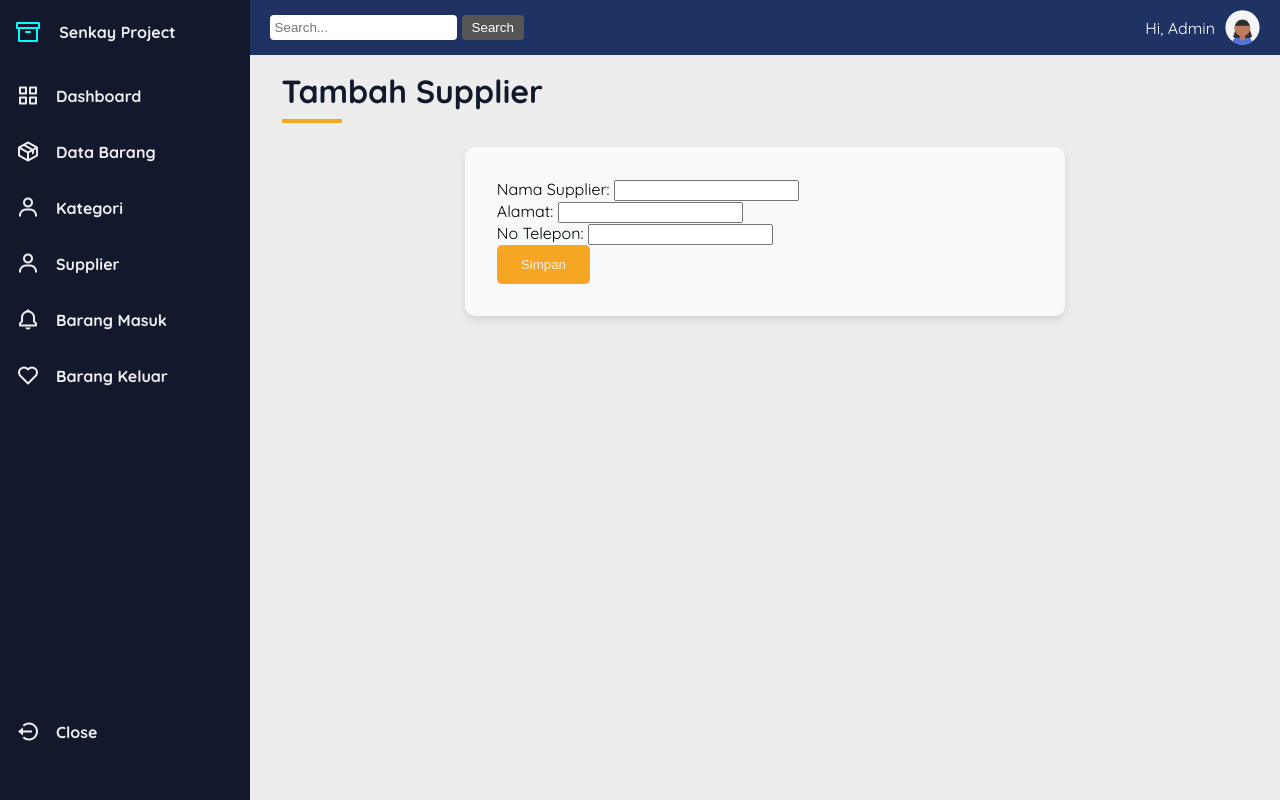
After one commit to bryynnds/Senkay-Project, a Flask app: page /tambah_supplier in a window 1280 px wide. The commit adds this page. Run offline with Flask 3, Linux system fonts and the light colour scheme.

Commit message:
Membuat logika tambah supplier berhasil

```diff
--- a/app/controller/SupplierController.py
+++ b/app/controller/SupplierController.py
@@ -1,6 +1,6 @@
 from app.model.supplier import supplier
 from app import db
-from flask import request, render_template, jsonify
+from flask import request, render_template, jsonify, redirect, url_for
 
 def index():
     try:
@@ -35,7 +35,7 @@ def save():
         Supplier = supplier(id_supplier=id_supplier, nama_supplier=nama_supplier, alamat_supplier=alamat_supplier, telepon_supplier=telepon_supplier)
         db.session.add(Supplier)
         db.session.commit()
-        return jsonify({'success': True, 'message': 'Data Berhasil Ditambah'}), 200
+        return redirect(url_for('supplier', success=True))
     except Exception as e:
         print(e)
         return jsonify({'error': str(e), 'message': "Gagal menyimpan data"}), 500
--- a/app/routes.py
+++ b/app/routes.py
@@ -30,6 +30,14 @@ def supplier():
         return SupplierController.index()
     else:
         return SupplierController.save()
+
+@app.route('/tambah_supplier')
+def tambah_supplier():
+    return render_template('tambah_supplier.html')
+
+@app.route('/simpan_supplier', methods=['POST'])
+def simpan_supplier():
+    return SupplierController.save()
 
 @app.route('/kategori', methods=['GET', 'POST'])
 def kategori():
--- /dev/null
+++ b/app/templates/tambah_supplier.html
@@ -0,0 +1,29 @@
+{% extends "base.html" %}
+
+{% block content %}
+<div class="header-bar">
+  <div class="judul">
+    <h1>Tambah Supplier</h1>
+  </div>
+</div>
+
+<form action="{{ url_for('simpan_supplier') }}" method="POST">
+  <div>
+    <label for="nama_supplier">Nama Supplier:</label>
+    <input type="text" id="nama_supplier" name="nama_supplier" required>
+  </div>
+
+  <div>
+    <label for="alamat_supplier">Alamat:</label>
+    <input type="text" id="alamat_supplier" name="alamat_supplier" required>
+  </div>
+
+  <div>
+    <label for="telepon_supplier">No Telepon:</label>
+    <input type="text" id="telepon_supplier" name="telepon_supplier" required>
+  </div>
+
+  <button type="submit">Simpan</button>
+</form>
+
+{% endblock %}
```
Also changed, not shown: app/templates/supplier.html (+9 -61 lines).
